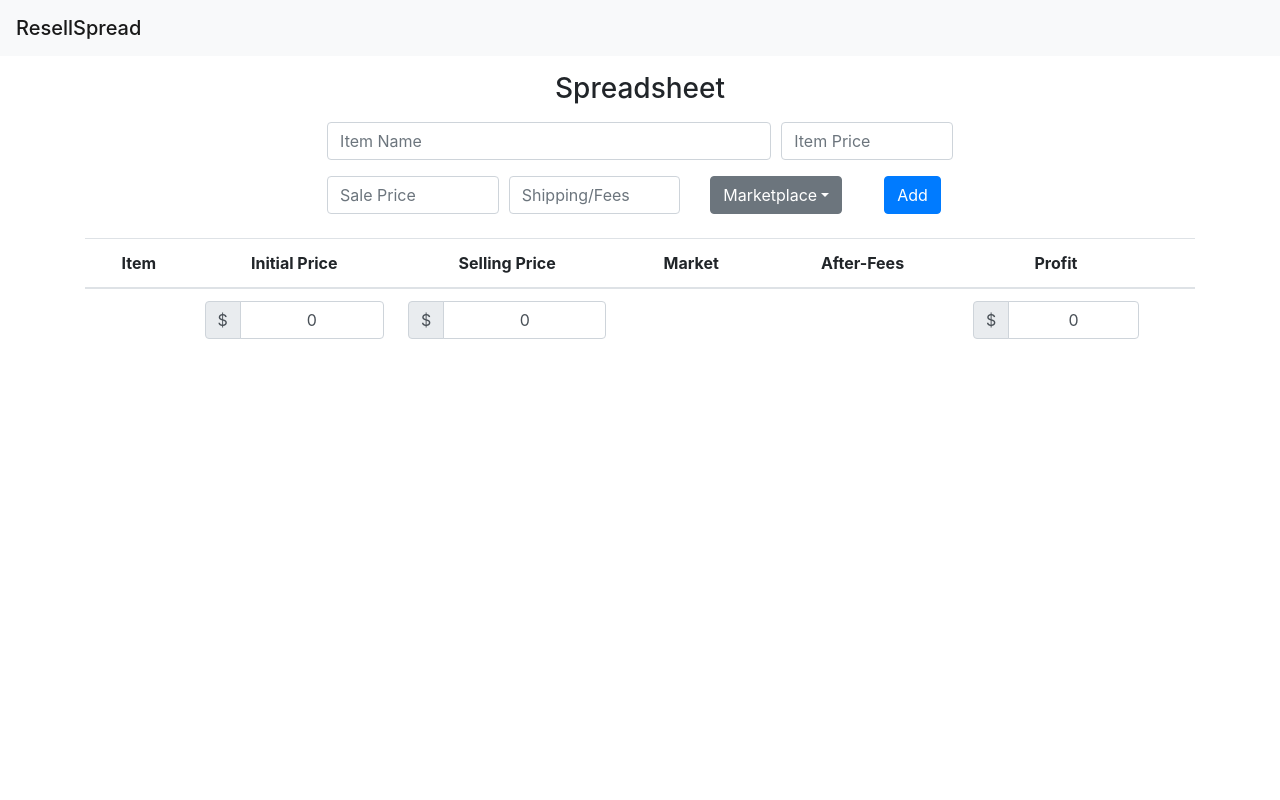
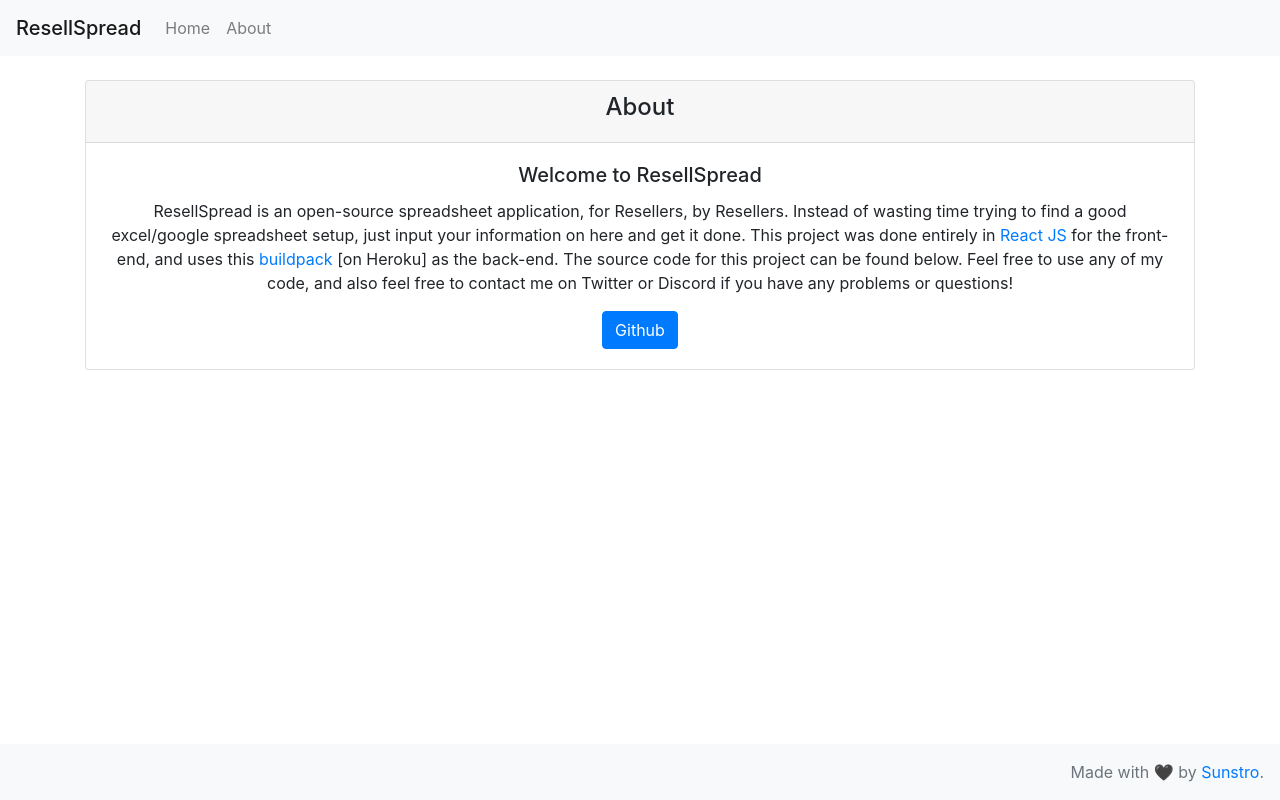
Before and after one commit to timothyac/resell-spread, a React (Create React App) app: page /about in a window 1280 px wide. Built offline with nearby package versions, Linux system fonts and the light colour scheme.

Commit message:
Organized directory, added Nav/Router support and also a footer + about page

```diff
--- a/package.json
+++ b/package.json
@@ -6,6 +6,7 @@
     "mathjs": "^5.4.2",
     "react": "^16.7.0",
     "react-dom": "^16.7.0",
+    "react-router-dom": "^4.3.1",
     "react-scripts": "2.1.3",
     "uuid": "^3.3.2"
   },
--- a/src/App.js
+++ b/src/App.js
@@ -1,10 +1,14 @@
 import React, { Component } from "react";
+import { BrowserRouter as Router, Route } from "react-router-dom";
 import uuid from "uuid";
 
 import "./App.css";
-import Nav from "./components/layout/Nav";
-import AddItem from "./components/layout/Add-Item";
-import MainView from "./components/MainView";
+import Nav from "./components/app-layout/Nav";
+import Footer from "./components/app-layout/Footer";
+import AddItem from "./components/app-layout/Add-Item";
+import MainView from "./components/spreadsheet/Spreadsheet-Index";
+import About from "./components/About";
+import Calculator from "./components/Calculator";
 
 class App extends Component {
   state = {
@@ -65,8 +69,14 @@ class App extends Component {
 
   render() {
     return (
+      <Router>
         <div className="App">
           <Nav />
+          <Route
+            exact
+            path="/"
+            render={props => (
+              <React.Fragment>
                 <div className="container">
                   <h3 className="m-3">Spreadsheet</h3>
                   <AddItem addItem={this.addItem} />
@@ -76,7 +86,14 @@ class App extends Component {
                     deleteItem={this.deleteItem}
                   />
                 </div>
+              </React.Fragment>
+            )}
+          />
+          <Route path="/about" component={About} />
+          <Route path="/calculator" component={Calculator} />
+          <Footer />
         </div>
+      </Router>
     );
   }
 }
--- /dev/null
+++ b/src/components/About.jsx
@@ -0,0 +1,41 @@
+import React, { Component } from "react";
+
+class About extends Component {
+  render() {
+    return (
+      <div className="container mt-4">
+        <div class="card">
+          <div class="card-header">
+            <h4>About</h4>
+          </div>
+          <div class="card-body">
+            <h5 class="card-title">Welcome to ResellSpread</h5>
+            <p class="card-text">
+              ResellSpread is an open-source spreadsheet application, for
+              Resellers, by Resellers. Instead of wasting time trying to find a
+              good excel/google spreadsheet setup, just input your information
+              on here and get it done. This project was done entirely in{" "}
+              <a href="https://reactjs.org/">React JS</a> for the front-end, and
+              uses this{" "}
+              <a href="https://github.com/mars/create-react-app-buildpack">
+                buildpack
+              </a>{" "}
+              [on Heroku] as the back-end. The source code for this project can
+              be found below. Feel free to use any of my code, and also feel
+              free to contact me on Twitter or Discord if you have any problems
+              or questions!
+            </p>
+            <a
+              href="https://github.com/SunstroUS/ResellSpread"
+              class="btn btn-primary"
+            >
+              Github
+            </a>
+          </div>
+        </div>
+      </div>
+    );
+  }
+}
+
+export default About;
--- /dev/null
+++ b/src/components/Calculator.jsx
@@ -0,0 +1,15 @@
+import React, { Component } from "react";
+
+class Calculator extends Component {
+  state = {};
+  render() {
+    return (
+      <div className="container">
+        <h1>Hello</h1>
+        <p>World!</p>
+      </div>
+    );
+  }
+}
+
+export default Calculator;
--- /dev/null
+++ b/src/components/app-layout/Footer.jsx
@@ -0,0 +1,30 @@
+import React, { Component } from "react";
+
+class Footer extends Component {
+  render() {
+    return (
+      <footer style={footerStyle} className="footer">
+        <div className="m-3">
+          <span className="text-muted">
+            Made with{" "}
+            <span role="img" aria-label="footer-heart-emoji">
+              🖤
+            </span>{" "}
+            by <a href="https://twitter.com/sunstrous">Sunstro</a>.{" "}
+          </span>
+        </div>
+      </footer>
+    );
+  }
+}
+
+const footerStyle = {
+  position: "fixed",
+  bottom: 0,
+  left: 0,
+  width: "100%",
+  backgroundColor: "#F8F9FA",
+  textAlign: "right"
+};
+
+export default Footer;
--- /dev/null
+++ b/src/components/app-layout/Nav.jsx
@@ -0,0 +1,33 @@
+import React from "react";
+import { Link } from "react-router-dom";
+
+function Header() {
+  return (
+    <nav className="navbar navbar-expand-lg navbar-light bg-light">
+      <span className="navbar-brand mb-0 h1">ResellSpread</span>
+      <button
+        className="navbar-toggler"
+        type="button"
+        data-toggle="collapse"
+        data-target="#navbarNavAltMarkup"
+        aria-controls="navbarNavAltMarkup"
+        aria-expanded="false"
+        aria-label="Toggle navigation"
+      >
+        <span className="navbar-toggler-icon" />
+      </button>
+      <div className="collapse navbar-collapse" id="navbarNavAltMarkup">
+        <div className="navbar-nav">
+          <Link className="nav-item nav-link" to="/">
+            Home
+          </Link>
+          <Link className="nav-item nav-link" to="/about">
+            About
+          </Link>
+        </div>
+      </div>
+    </nav>
+  );
+}
+
+export default Header;
--- a/src/components/layout/Nav.jsx
+++ /dev/null
@@ -1,11 +0,0 @@
-import React from "react";
-
-function Header() {
-  return (
-    <nav className="navbar navbar-light bg-light">
-      <span className="navbar-brand mb-0 h1">ResellSpread</span>
-    </nav>
-  );
-}
-
-export default Header;
--- a/src/components/MainView.jsx
+++ b/src/components/spreadsheet/Spreadsheet-Index.jsx
@@ -1,5 +1,5 @@
 import React, { Component } from "react";
-import Spreadsheet from "./spreadsheet/Spreadsheet";
+import Spreadsheet from "./layout/Spreadsheet";
 
 class MainView extends Component {
   render() {
```
Also changed, not shown: src/components/app-layout/Add-Item.jsx (renamed from src/components/layout/Add-Item.jsx), src/components/spreadsheet/layout/Row.jsx (renamed from src/components/spreadsheet/Row.jsx), src/components/spreadsheet/layout/Spreadsheet.jsx (renamed from src/components/spreadsheet/Spreadsheet.jsx), src/components/spreadsheet/layout/Subtotal.jsx (renamed from src/components/spreadsheet/Subtotal.jsx), 1 other file (tests, documents, lock files or other folders). Lines whose indentation alone changed are shown as unchanged.
